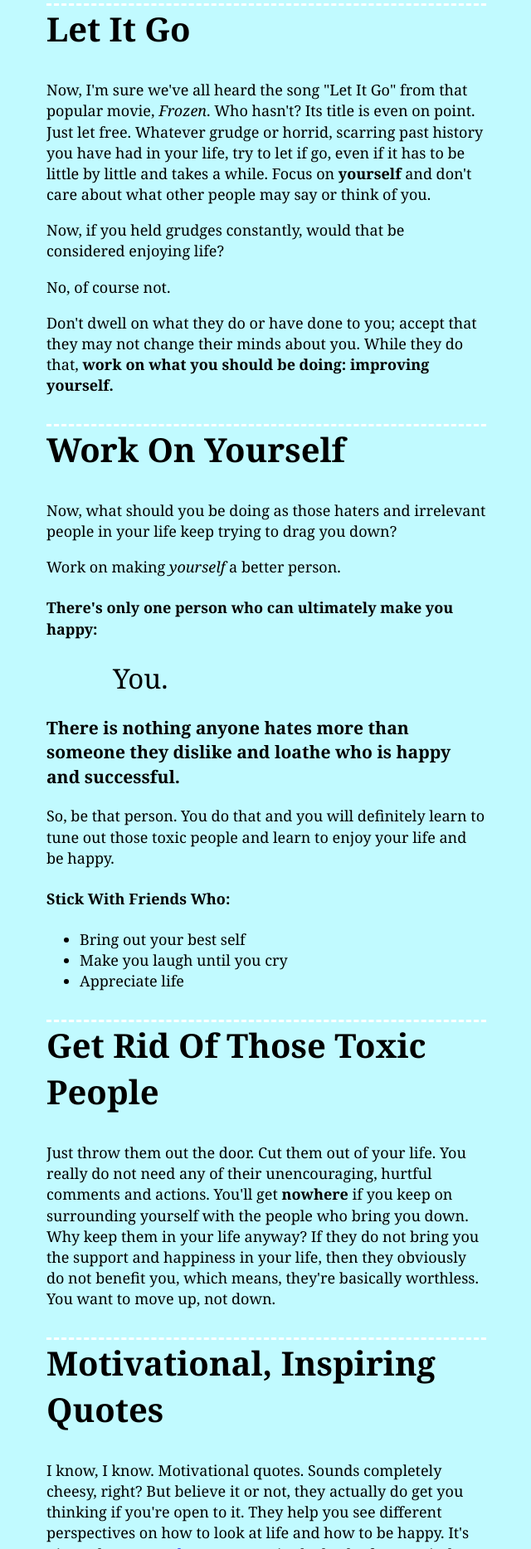
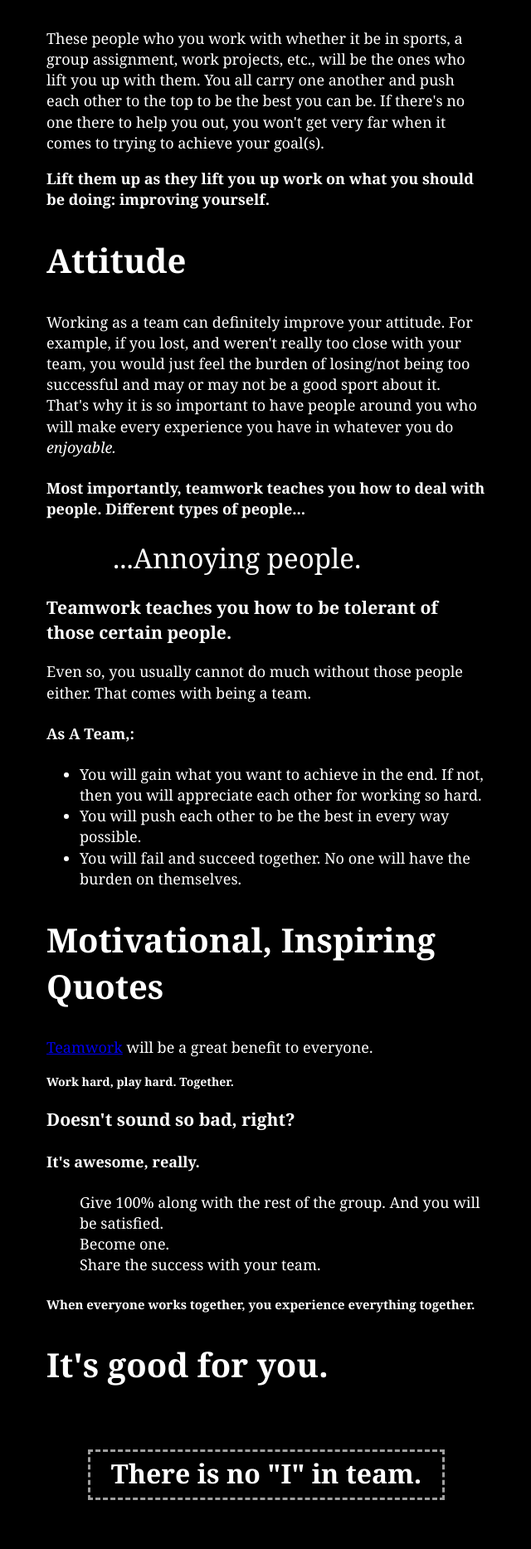
Before and after one commit to christinewang95/art336-html-css-bootcamp-02, a plain HTML site: page index.html in a window 1280 px wide. Shown: the part 933-2800 px from the top of the page at 83% size, without its empty margins (319-959 px from the left). Drawn offline with nearby package versions, Linux system fonts and the light colour scheme; a script that the page names is missing; a web font is replaced by a local one.

Commit message:
Added project

```diff
--- a/index.html
+++ b/index.html
@@ -4,9 +4,9 @@
     <head>
         <meta charset="utf-8">
         <meta http-equiv="X-UA-Compatible" content="IE=edge">
-        <title>Learn to Enjoy Life</title>
+        <title>Teamwork</title>
         <meta name="viewport" content="width=device-width, initial-scale=1">
-        <!--<link href='http://fonts.googleapis.com/css?family=Dosis:300,400,600|Droid+Serif:400,700,400italic' rel='stylesheet' type='text/css'>-->
+        <!--<link href='http://fonts.googleapis.com/css?family=Playfair+Display:400,700|Crimson+Text:400,400italic' rel='stylesheet' type='text/css'>-->
 
         <link rel="stylesheet" href="css/main.css">
     </head>
@@ -16,13 +16,13 @@
             <nav role="navigation">
                 <ul>
                     <li><a href="index.html">Home</a></li>
-                    <li><a href="#definition">Definition</a></li>
+                    <li><a href="#definition">Reminder</a></li>
                 </ul>
             </nav>
 
             <header role="banner">
-                <img src="img/laughinggirl.jpg"/>
-                <h1>Enjoy Life</h1>
+                <img src="img/teamwork.jpg"/>
+                <h1>Importance of Teamwork</h1>
             </header>
 
 
@@ -30,73 +30,64 @@
                 <article role="article">
 
                     <header>
-                        <h2>The Little Things</h2>
+                        <h2>Community</h2>
                     </header>
 
-                    <p>"Live in the present, and you will be happy"</p>
+                    <p>T  E  A  M</p>
 
-                     <p>A lot of people tend to overlook the little things and focus on what's in store. But people need to realize that it's not always all about looking forward to the future. Looking for satisfaction in the future and not living in the present will prevent you from any contentment and happiness in your life. Appreciate the people around you, and appreciate what is going on now, whether it be sitting in class, waiting in line, or driving around.</p>
+                     <p>It's nice to have those around you who can encourage you and criticize you in a beneficial way. It builds you up as a person and brings everyone closer. The closer you all are, the more you guys will get along and be able to work together as one.</p>
 
-                <h2>Let It Go</h2>
-                     <p>Now, I'm sure we've all heard the song "Let It Go" from that popular movie, <i>Frozen</i>. Who hasn't? Its title is even on point. Just let free. Whatever grudge or horrid, scarring past history you have had in your life, try to let if go, even if it has to be little by little and takes a while. Focus on <b>yourself</b> and don't care about what other people may say or think of you. </p>
+                <h2>Strength</h2>
+                     <p>These people who you work with whether it be in sports, a group assignment, work projects, etc., will be the ones who lift you up with them. You all carry one another and push each other to the top to be the best you can be. If there's no one there to help you out, you won't get very far when it comes to trying to achieve your goal(s).</p>
 
-                    <p>Now, if you held grudges constantly, would that be considered enjoying life? </p>
+                    <strong></p>Lift them up as they lift you up work on what you should be doing: improving yourself.</strong></p>
 
-                    <p>No, of course not.</p>
+                <h2>Attitude</h2>
 
-                    <p>Don't dwell on what they do or have done to you; accept that they may not change their minds about you. While they do that, <strong>work on what you should be doing: improving yourself.</strong></p>
+                    <p>Working as a team can definitely improve your attitude. For example, if you lost, and weren't really too close with your team, you would just feel the burden of losing/not being too successful and may or may not be a good sport about it. That's why it is so important to have people around you who will make every experience you have in whatever you do <i>enjoyable.</i> </p>
 
-                <h2>Work On Yourself</h2>
+                    <h4>Most importantly, teamwork teaches you how to deal with people. Different types of people...</h4>
+                    <ul>
 
-                    <p>Now, what should you be doing as those haters and irrelevant people in your life keep trying to drag you down?</p>
-
-                    <p>Work on making <i>yourself</i>   a better person.</p>
-                    <h4>There's only one person who can ultimately make you happy:</h4>
-                    <ul>
-                        <ol>You.</ol>
+                         <ol>...Annoying people.</ol>
 
                     </ul>
 
-                <h3>There is nothing anyone hates more than someone they dislike and loathe who is happy and                            successful.</h3>
+                <h3>Teamwork teaches you how to be tolerant of those certain people.</h3>
 
-                    <p>So, be that person. You do that and you will definitely learn to tune out those toxic people and learn to enjoy your life and be happy.</p>
+                    <p>Even so, you usually cannot do much without those people either. That comes with being a team.</p>
 
-                    <h4>Stick With Friends Who:</h4>
+                    <h4>As A Team,:</h4>
                         <ul>
-                            <li>Bring out your best self</li>
-                            <li>Make you laugh until you cry</li>
-                            <li>Appreciate life</li>
-</ul>
-
-                    <h2><emphasis>Get Rid Of Those Toxic People</emphasis></h2>
-
-                    <p>Just throw them out the door. Cut them out of your life. You really do not need any of their unencouraging, hurtful comments and actions. You'll get <b>nowhere</b> if you keep on surrounding yourself with the people who bring you down. Why keep them in your life anyway? If they do not bring you the support and happiness in your life, then they obviously do not benefit you, which means, they're basically worthless. You want to move up, not down.</p>
+                            <li>You will gain what you want to achieve in the end. If not, then you will appreciate each other for working so hard.</li>
+                            <li>You will push each other to be the best in every way possible.</li>
+                            <li>You will fail and succeed together. <emphasis>No one will have the burden on themselves.</emphasis></li>
+                        </ul>
 
                 <h2>Motivational, Inspiring Quotes</h2>
 
-                    <p>I know, I know. Motivational quotes. Sounds completely cheesy, right? But believe it or not, they actually do get you thinking if you're open to it. They help you see different perspectives on how to look at life and how to be happy. It's nice to have some <a href="http://www.positivityblog.com/index.php/2013/08/20/happiness-quotes/">happy quotes</a> in the back of your mind to apply it to your life and even influence others.</p>
-                     <footer role="complementary">
-                   <p><b> -Make this count-</b></p>
+                    <p><a href="http://smallbusiness.chron.com/advantages-being-team-member-55878.html">Teamwork</a> will be a great benefit to everyone.
+                   <footer><p><b> Work hard, play hard. Together.</b></p>
                 </footer>
-                <h3>So, honestly, no one makes it out of here alive. As negative as that sounds, it's true.</h3>
+                <h3>Doesn't sound so bad, right?</h3>
                <dl>
-                   <dt>  <h4>It's your job to make this count.</h4>
-                    <dd>Forget about what people think.</dd>
-                   <dd>Live in the present.</dd>
-                   <dd>Be yourself.</dd>
+                   <dt>  <h4>It's awesome, really.</h4>
+                    <dd>Give 100% along with the rest of the group. And you will be satisfied.</dd>
+                   <dd>Become one.</dd>
+                   <dd>Share the success with your team.</dd>
                    </dt>
 
                    </dl>
 
-                    <h5><i>Life is like a rollercoaster, so stop trying to close your eyes in fear.</i></h5>
-                    <h2>Enjoy the Ride.</h2>
+                    <h5>When everyone works together, you experience everything together.</h5>
+                    <h2>It's good for you.</h2>
 
 
 
 
             <footer role="contentinfo">
                 <a id="definition"></a>
-             <blockquote cite="http://dictionary.reference.com/browse/enjoy"> <h6>Enjoy- to experience with joy; take pleasure in</h6> </blockquote>
+             <blockquote cite="http://www.knowyourphrase.com/phrase-meanings/Theres-no-I-in-team.html"> <h6>There is no "I" in team.</blockquote>
 
                 <small>&copy; Christine Wang 2014</small>
             </footer>
--- a/scss/_base.scss
+++ b/scss/_base.scss
@@ -4,7 +4,8 @@ Base Rules
 */
 
 body {
-    background-color: #c1faff;
+    background-color: #000;
+    color: white;
     @include body-font-regular;
     @include fontSize(18px);
     line-height: 1.4;
@@ -19,13 +20,13 @@ h1 {
     line-height: 1;
     text-align: center;
     border-style:solid;
-    border-color:#287EC7;
-    border-bottom: 6px;
+    border-color:#fff;
+    border-bottom: 4px;
+    padding: 4px 5px 6px 5px;
 
 }
 
 h2 {
-    border-top: dashed;
     border-color: #fff;
     @include fontSize(40px);
 
@@ -34,7 +35,7 @@ h2 {
 h6 {
     @include fontSize(32px);
     border-style: dashed;
-    border-color: #fff;
+    border-color: #9f9f9f;
     padding: 4px 5px 6px 5px;
     text-align: center;
 }
@@ -53,8 +54,8 @@ img {
 }
 
 nav {
-    background-color: #e0f8ff;
-    border: 1px solid $background-color;
+    background-color: #000;
+    border: 3px solid $background-color;
     border-bottom-left-radius: 6px;
     border-bottom-right-radius: 6px;
     border-top: 6px;
@@ -85,7 +86,7 @@ article h1 {
 }
 
 article p:first-of-type {
-    @include fontSize(28px);
+    @include fontSize(14px);
 }
 
 article p:second-of-type {
@@ -113,11 +114,12 @@ article div {
 //article footer {
 //main article footer {
 footer[role="complementary"] {
-    border-bottom: 1px #fff dashed;
-    border-top: 1px #fff dashed;
-    color: #1a0707;
+    border-bottom: 1px #fff solid;
+    border-top: 1px #fff solid;
+    color: #b5b5b5;
     margin: 40px 0;
     padding: 20px 0;
+    font-size: 20;
 }
 
 footer[role="complementary"] p {
--- a/scss/_globals.scss
+++ b/scss/_globals.scss
@@ -16,55 +16,50 @@ Globals
 }
 
 @font-face {
-  font-family: 'Dosis';
+  font-family: 'Crimson Text';
   font-style: normal;
-  font-weight: 300;
-  src: local('Dosis Light'), local('Dosis-Light'), url(http://fonts.gstatic.com/s/dosis/v4/7aJzV14HzAOiwNTiPgucGRkAz4rYn47Zy2rvigWQf6w.woff2) format('woff2');
+  font-weight: 400;
+  src: local('Crimson Text'), local('CrimsonText-Roman'), url(http://fonts.gstatic.com/s/crimsontext/v6/3IFMwfRa07i-auYR-B-zNRVuXpl7XtNjpLlhhhGlVqc.woff2) format('woff2');
   unicode-range: U+0000-00FF, U+0131, U+0152-0153, U+02C6, U+02DA, U+02DC, U+2000-206F, U+2074, U+20AC, U+2212, U+2215, U+E0FF, U+EFFD, U+F000;
 }
 
 @font-face {
-  font-family: 'Dosis';
+  font-family: 'Playfair Display';
   font-style: normal;
-  font-weight: 400;
-  src: local('Dosis Regular'), local('Dosis-Regular'), url(http://fonts.gstatic.com/s/dosis/v4/oaBFj7Fz9Y9_eW3k9Jd9X4DGDUGfDkXyfkzVDelzfFk.woff2) format('woff2');
+  font-weight: 700;
+  src: local('Playfair Display Bold'), local('PlayfairDisplay-Bold'), url(http://fonts.gstatic.com/s/playfairdisplay/v9/UC3ZEjagJi85gF9qFaBgIN4KoCs5_BuQksQmhwRAS2Y.woff2) format('woff2');
   unicode-range: U+0000-00FF, U+0131, U+0152-0153, U+02C6, U+02DA, U+02DC, U+2000-206F, U+2074, U+20AC, U+2212, U+2215, U+E0FF, U+EFFD, U+F000;
 }
 
 @font-face {
-  font-family: 'Droid Serif';
-  font-style: normal;
+  font-family: 'Crimson Text';
+  font-style: italic;
   font-weight: 400;
-  src: local('Droid Serif'), local('DroidSerif'), url(http://fonts.gstatic.com/s/droidserif/v6/0AKsP294HTD-nvJgucYTaJQV2lvL5Ba9FjAYK6Lx0Qk.woff2) format('woff2');
+  src: local('Crimson Text Italic'), local('CrimsonText-Italic'), url(http://fonts.gstatic.com/s/crimsontext/v6/a5QZnvmn5amyNI-t2BMkWI34wjPzHKS4eJTX0vCeQpI.woff2) format('woff2');
   unicode-range: U+0000-00FF, U+0131, U+0152-0153, U+02C6, U+02DA, U+02DC, U+2000-206F, U+2074, U+20AC, U+2212, U+2215, U+E0FF, U+EFFD, U+F000;
 }
 
 @font-face {
-  font-family: 'Droid Serif';
-  font-style: italic;
+  font-family: 'Playfair Display';
+  font-style: normal;
   font-weight: 400;
-  src: local('Droid Serif Italic'), local('DroidSerif-Italic'), url(http://fonts.gstatic.com/s/droidserif/v6/cj2hUnSRBhwmSPr9kS5893g2OlVIdL8hHNlffo755yo.woff2) format('woff2');
+  src: local('Playfair Display'), local('PlayfairDisplay-Regular'), url(http://fonts.gstatic.com/s/playfairdisplay/v9/2NBgzUtEeyB-Xtpr9bm1CRD8Ne_KjP89kA3_zOrHj8E.woff2) format('woff2');
   unicode-range: U+0000-00FF, U+0131, U+0152-0153, U+02C6, U+02DA, U+02DC, U+2000-206F, U+2074, U+20AC, U+2212, U+2215, U+E0FF, U+EFFD, U+F000;
 }
 
 
 
+
 @mixin body-font-regular {
-    font-family: 'Dosis', georgia, serif;
-    font-style: normal;
-    font-weight: 300;
-}
-
-@mixin body-font-bold {
-    font-family: 'Droid Serif', georgia, serif;
+    font-family: 'Crimson Text', georgia, serif;
     font-style: normal;
     font-weight: 400;
 }
 
-@mixin headline-font {
-    font-family: 'Droid Serif', helvetica, verdana, sans-serif;
+@mixin body-font-bold {
+    font-family: 'Playfair Display', georgia, serif;
     font-style: normal;
-    font-weight: 400;
+    font-weight: 700;
 }
 
 @mixin headline-font {
@@ -73,6 +68,12 @@ Globals
     font-weight: 400;
 }
 
+@mixin headline-font {
+    font-family: 'Playfair Display', helvetica, verdana, sans-serif;
+    font-style: normal;
+    font-weight: 400;
+}
+
 $color: #242424;
 $color-title: #1a0303;
 $background-color: #d3fbff;
```
Also changed, not shown: css/main.css, 2 other files.
